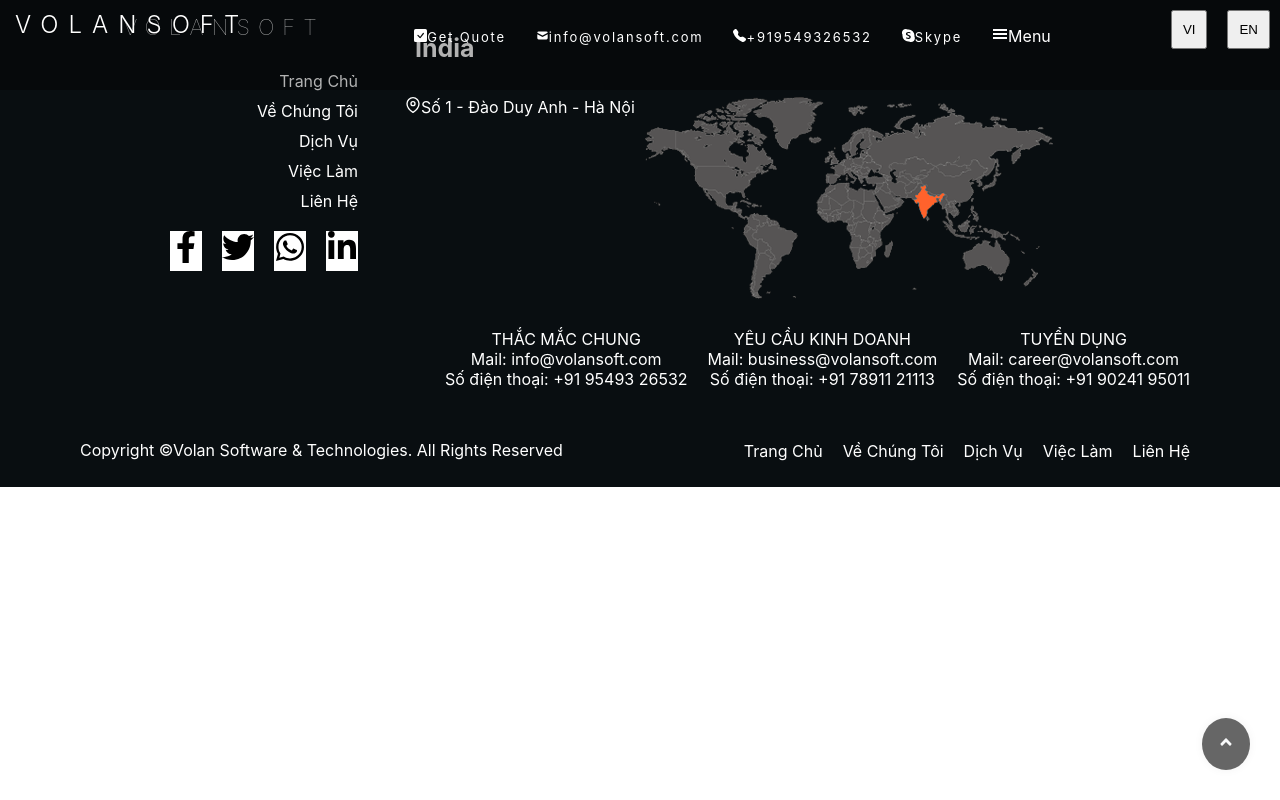
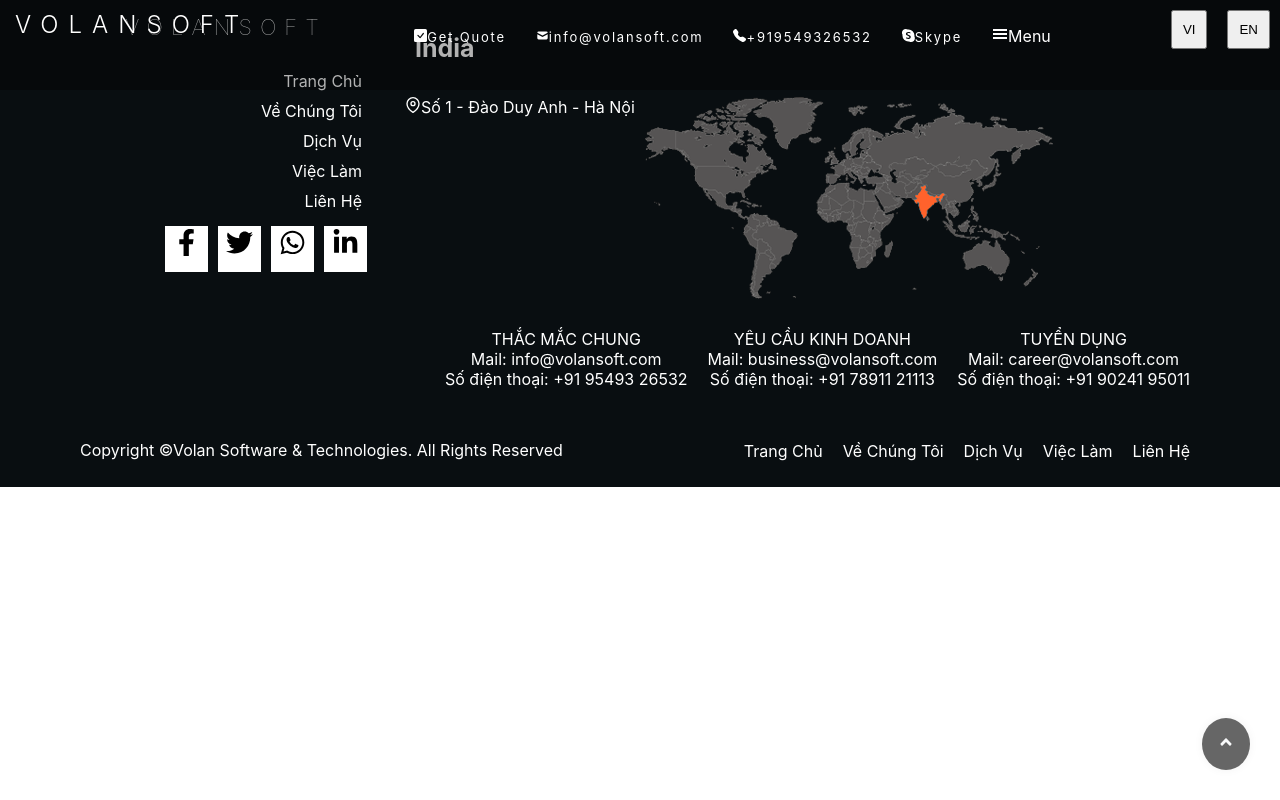
Before and after one commit to smartten/smartten_web, a React (Create React App) app: page / in a window 1280 px wide. Built offline with nearby package versions, Linux system fonts and the light colour scheme.

Commit message:
fix social link icon

```diff
--- a/src/components/layout/Footer/style.css
+++ b/src/components/layout/Footer/style.css
@@ -45,13 +45,15 @@
 
 .social_link li{
     height: 40px;
-    background-color:#fff;
-
+    background-color: #fff;
+    margin: 5px;
+    padding: 3px 8px;
 }
 
 .social_link a{
-    font-size: 32px;
+    font-size: 27px;
     color: #000;
+
 
 }
 .footer-address{
```
